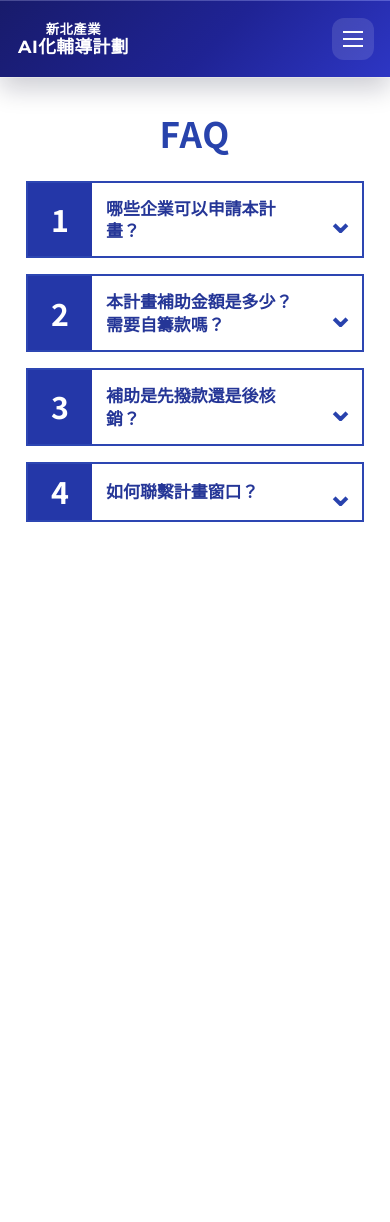
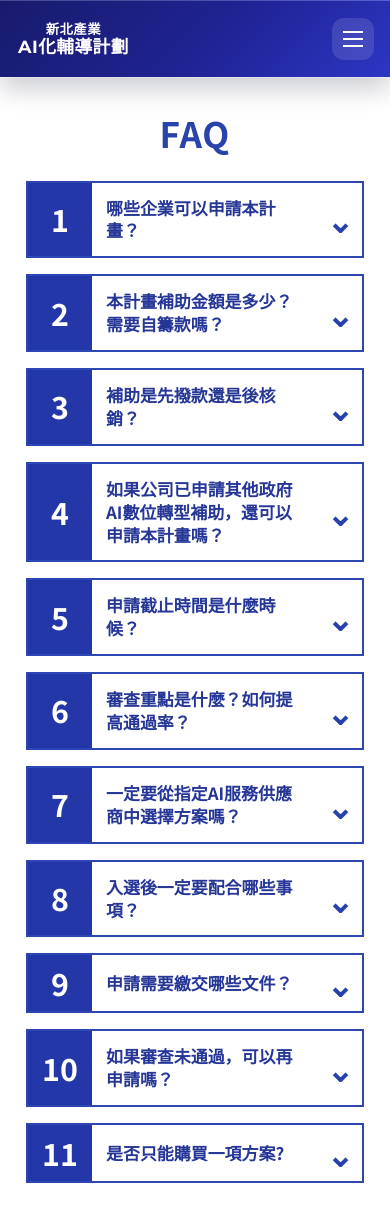
Before and after one commit to chia313339/tws_npciap, a Vue app: page /faq in a window 390 px wide. Shown: the top 1222 px of the page. Before the commit the page ends 844 px from the top, so only its background shows below. Built offline with nearby package versions, Linux system fonts and the light colour scheme.

Commit message:
20260315

```diff
--- a/src/views/FAQView.vue
+++ b/src/views/FAQView.vue
@@ -4,20 +4,70 @@ import { ref } from 'vue'
 const faqs = [
   {
     question: '哪些企業可以申請本計畫？',
-    answer: '凡符合新北市產業發展方向且具 AI 導入需求之企業，皆可依公告資格提出申請。',
+    answer: `須同時符合以下條件：
+1.依中華民國法律於本市完成登記之公司、商業或工廠。
+2.公司、分公司或工廠登記於新北市轄內。
+3.非陸資企業或外國營利事業在臺分公司。
+4.非政府機關及附屬單位。
+5.最近3年內無欠繳應納稅捐，且無違反環境保護、勞工、食品安全衛生或身心障礙者權益保障之相關法律規定且經各目的事業主管機關認定情節重大之情事。`,
   },
   {
     question: '本計畫補助金額是多少？需要自籌款嗎？',
-    answer:
-      '每家企業最高補助新臺幣 4 萬元，採實報實銷。企業須自籌至少 50% 以上經費，且需先完成支付 AI 服務費用後，再依流程申請補助款。',
+    answer: `· 每家企業最高補助 新臺幣4萬元
+· 採實報實銷
+· 新北企業須自籌至少50%以上經費
+· 須先全額支付AI服務費用後，始得申請補助款`,
   },
   {
     question: '補助是先撥款還是後核銷？',
-    answer: '本計畫採後核銷方式，企業完成導入與付款後，檢附相關憑證辦理請款。',
+    answer:
+      '採「先購置、後核銷」方式。企業須先完成與AI服務供應商簽約並支付費用，於規定期限前檢附發票、合約等文件辦理請款。',
   },
   {
-    question: '如何聯繫計畫窗口？',
-    answer: '可透過「聯繫表單」填寫需求，或於官方公告期間參與說明會取得協助。',
+    question: '如果公司已申請其他政府AI數位轉型補助，還可以申請本計畫嗎？',
+    answer:
+      '若所購買之AI應用服務方案與其他政府補助計畫屬「同一或相同性質項目」，則不得重複補助。\n不同補助項目且未重疊者，須由審查單位認定。',
+  },
+  {
+    question: '申請截止時間是什麼時候？',
+    answer: `· 受理至 115年5月29日止
+· 採分批審查機制
+· 若補助經費提前用罄，將提前截止(建議儘早送件)`,
+  },
+  {
+    question: '審查重點是什麼？如何提高通過率？',
+    answer: `審查項目如下：
+· 需求描述：營運瓶頸、申請動機關聯性、資源匹配度等。
+· 預期效益：評估導入方案後，對企業未來經營可能產生之優化程度，訂定具體之質、量化績效指標，且成效須具備可驗證性。
+建議：清楚描述現況問題、說明為何選擇該AI方案、提出具體KPI（如降低成本%、提升產能%、增加營收等如產能提升率、營收增長、降低成本、不良率降低等）`,
+  },
+  {
+    question: '一定要從指定AI服務供應商中選擇方案嗎？',
+    answer: '是。本計畫僅限選擇經公開遴選通過並公告之AI服務供應商方案。',
+  },
+  {
+    question: '入選後一定要配合哪些事項？',
+    answer: `入選企業須：
+· 與AI服務供應商簽約
+· 配合顧問訪視與輔導
+· 配合計畫宣傳（如公關稿、活動參與、案例分享等）`,
+  },
+  {
+    question: '申請需要繳交哪些文件？',
+    answer: `1.「附件一、受輔導企業申請表」，並提供word檔及用印掃描pdf檔。
+2.申請聯絡人簽署之「附件二、蒐集個人資料告知事項暨個人資料提供同意書」。
+3.請簽署「附件三、新北產業AI化輔導計畫切結書」。
+4.其他審查所需資料
+請於期限內Email寄送至指定信箱(ntpcai@twcloud.ai)。`,
+  },
+  {
+    question: '如果審查未通過，可以再申請嗎？',
+    answer:
+      '可以。但須於受理期間內重新送件，並建議依審查建議補強內容。若補助經費已額滿，則無法再受理。',
+  },
+  {
+    question: '是否只能購買一項方案?',
+    answer: '否。可以根據企業需求選擇多種AI應用服務方案。',
   },
 ]
 
@@ -60,7 +110,7 @@ const isOpen = (index) => openIndexes.value.includes(index)
             </button>
 
             <div v-show="isOpen(index)" :id="`faq-answer-${index}`" class="faq-answer">
-              <p>{{ faq.answer }}</p>
+              <p class="faq-answer-text">{{ faq.answer }}</p>
             </div>
           </article>
         </div>
@@ -68,3 +118,9 @@ const isOpen = (index) => openIndexes.value.includes(index)
     </div>
   </section>
 </template>
+
+<style scoped>
+.faq-answer-text {
+  white-space: pre-line;
+}
+</style>
--- a/src/views/OpeningHomeView.vue
+++ b/src/views/OpeningHomeView.vue
@@ -207,7 +207,7 @@ onMounted(() => {
       <div class="content-panel">
         <header class="title-row">
           <span class="title-line"></span>
-          <h1>首頁</h1>
+          <h1></h1>
           <span class="title-line"></span>
         </header>
 
@@ -461,7 +461,7 @@ onMounted(() => {
   max-width: 100vw;
   max-height: 100dvh;
   object-fit: contain;
-  border-radius: clamp(0px, 1vw, 14px);
+  border-radius: 0;
   box-shadow: 0 20px 52px rgba(5, 9, 38, 0.42);
 }
 
```
Also changed, not shown: 8 other files (tests, documents, lock files or other folders).
